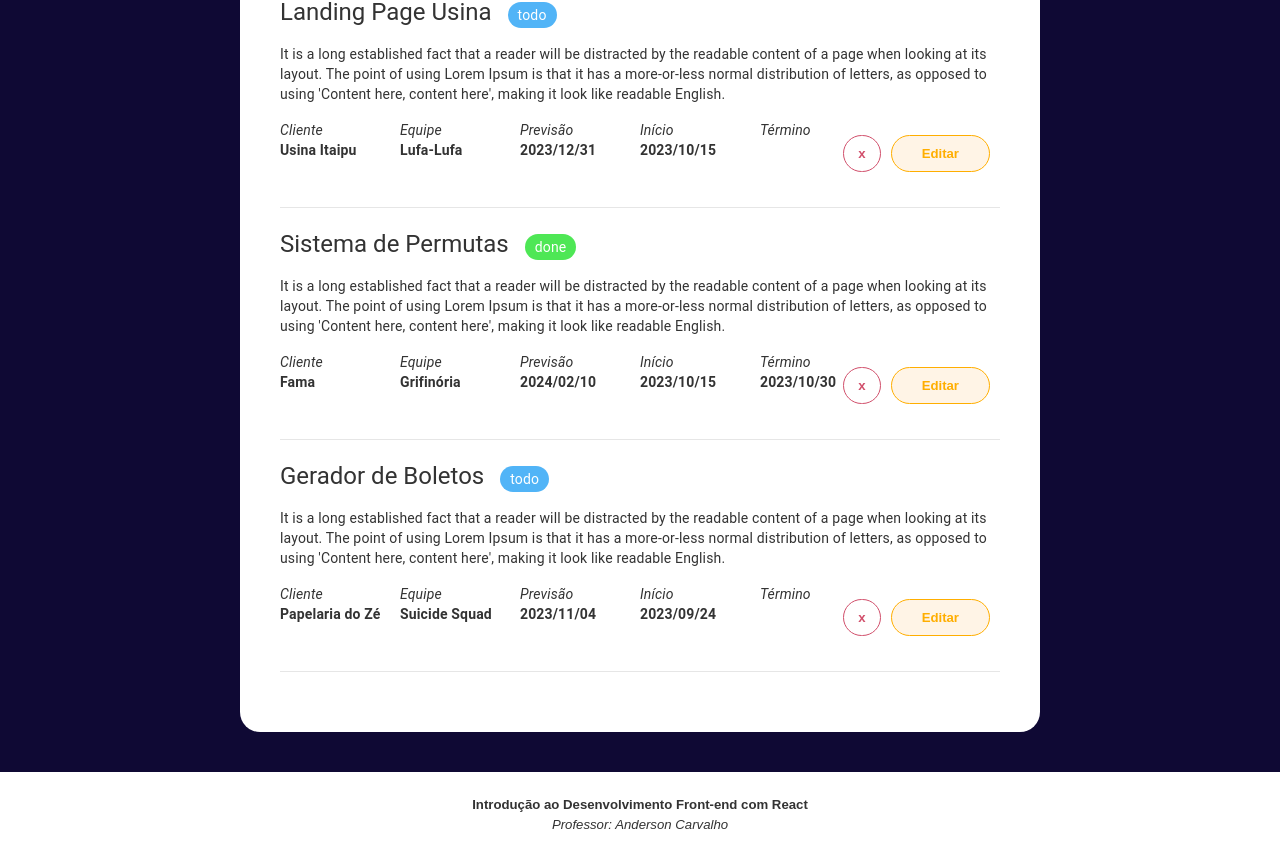
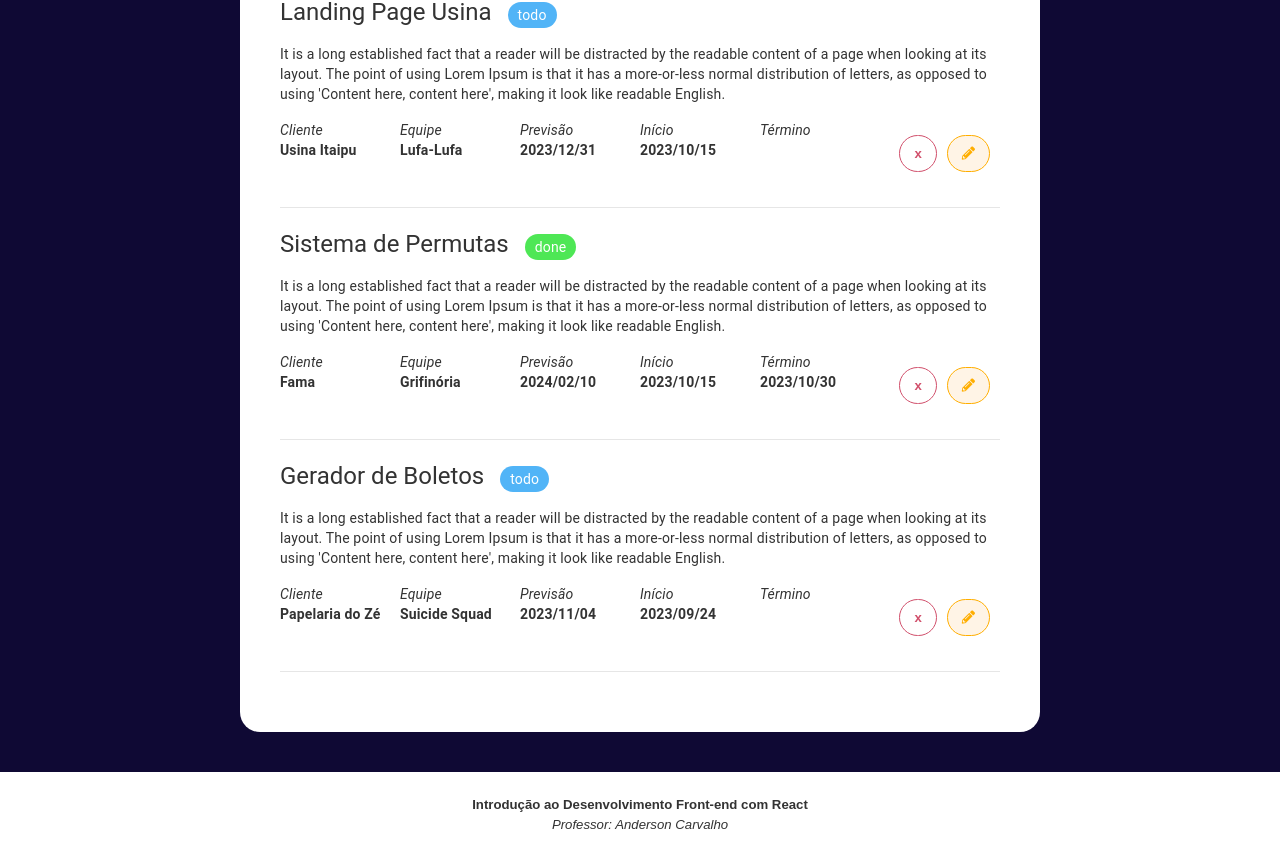
Before and after one commit to andersonstudioa/sesc-react-app, a React (Vite) app: page /projects in a window 1280 px wide. Shown: the part 1054-1911 px from the top of the page. Built offline with nearby package versions, Linux system fonts and the light colour scheme.

Commit message:
implementa visual botao editar

```diff
--- a/src/App.css
+++ b/src/App.css
@@ -178,7 +178,7 @@ input, select, textarea {
 }
 
 .btn-edit {
-  padding: 10px 30px;
+  padding: 10px 14px;
   margin: 5px 10px 5px 0px;
   border: none;
   border-radius: 20px;
@@ -186,12 +186,12 @@ input, select, textarea {
   cursor: pointer;
   font-size: 0.825em;
   font-weight: bold;
-  color: #ffae00; /* Cor do texto */
-  background-color: #fff4e6; /* Cor de fundo */
-  border: solid 1.5px #ffae00; /* Borda */
+  color: #ffae00;
+  background-color: #fff4e6;
+  border: solid 1.5px #ffae00;
 }
 
 .btn-edit:hover {
-  color: #FFFFFF; /* Cor do texto ao passar o mouse */
-  background-color: #ffc107; /* Cor de fundo ao passar o mouse */
+  color: #FFFFFF;
+  background-color: #ffc107;
 }
--- a/src/components/projects/project/index.jsx
+++ b/src/components/projects/project/index.jsx
@@ -85,7 +85,7 @@ function Project( {
                 <button className='btn-delete' onClick={() => deleteProject(id)}>x</button>
               </div>
               <div className='task-actions'>
-                <button className='btn-edit' onClick={() => editProject(id)}>Editar</button>
+                <button className='btn-edit' onClick={() => editProject(id)}><i class="fas fa-pencil-alt"></i></button>
               </div>
             </Grid>
           </Grid>
```
